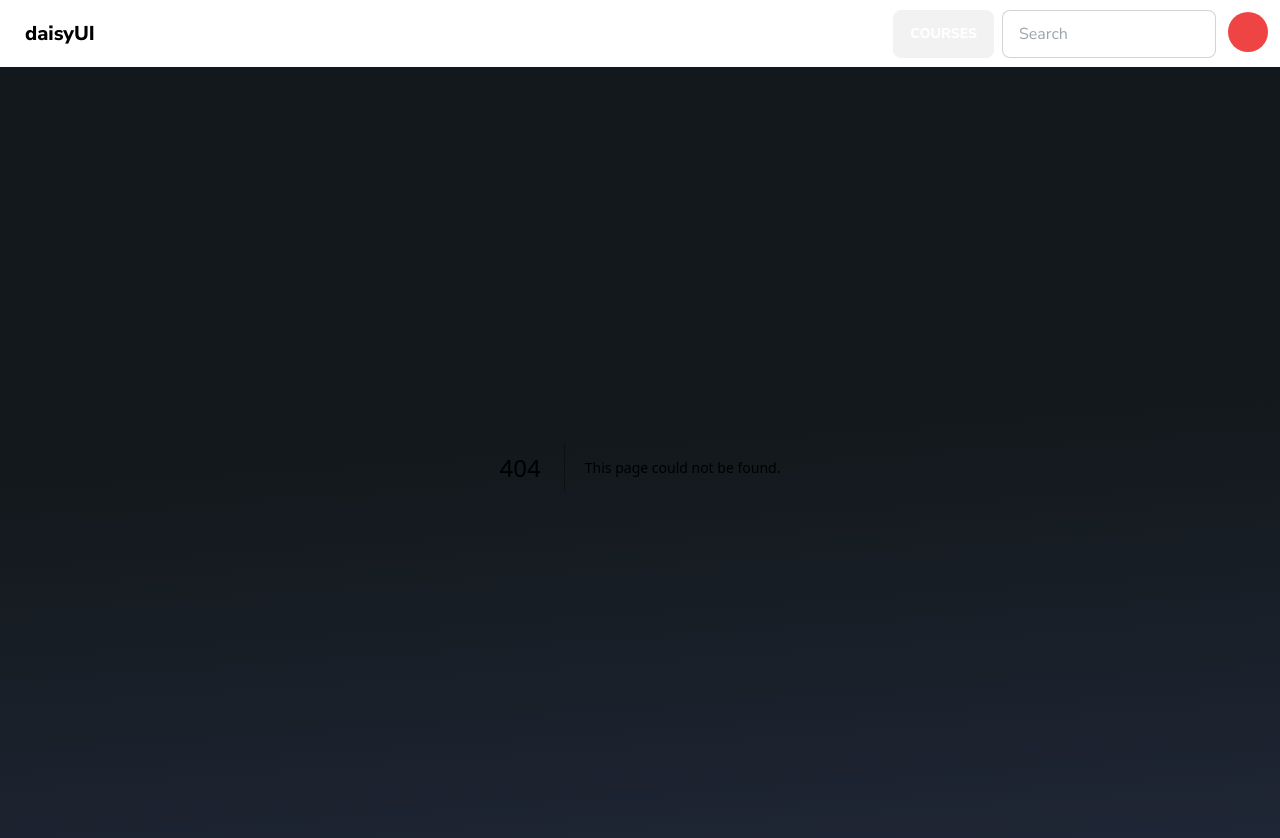
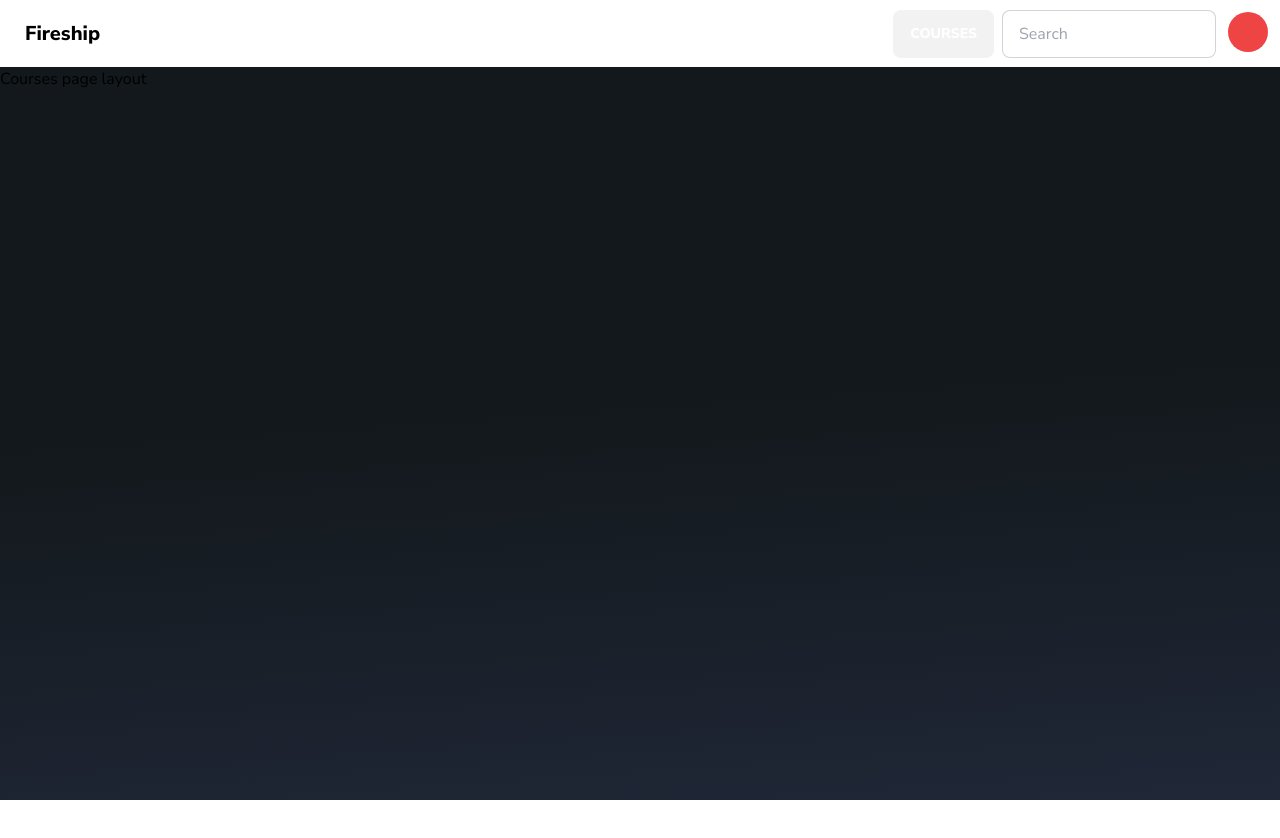
Before and after one commit to kartik7120/NextJS_Course_Assign, a Next.js app: page /courses in a window 1280 px wide. Before the commit this address had no page. Shown: the top 838 px of the page. After the commit the page ends 800 px from the top, so only its background shows below. Built offline with nearby package versions, Linux system fonts and the light colour scheme.

Commit message:
Added useRouter to navigate to courses page

```diff
--- /dev/null
+++ b/app/courses/page.tsx
@@ -0,0 +1,3 @@
+export default function Page() {
+    return <h1>Courses page layout</h1>
+}
--- a/app/layout.tsx
+++ b/app/layout.tsx
@@ -20,7 +20,8 @@ export default function RootLayout({
     <html lang="en">
       <body className={nunito.className} style={{
         background: "linear-gradient(176deg,rgb(18,24,27) 50%,rgb(32,39,55) 100%)",
-        minHeight: "100vh"
+        minHeight: "100vh",
+        scrollBehavior: "smooth"
       }}>
         <NavBar />
         {children}
--- a/app/page.tsx
+++ b/app/page.tsx
@@ -108,7 +108,7 @@ export default function Home() {
         <p className='text-5xl text-gray3 px-4 text-center'>
           There&apos;s tons of free content here, so <span className='animate-pulse text-yellow-600 font-bold'> play </span>around before you upgrade
         </p>
-        <p className='mt-10 animate-bounce text-3xl block text-center'>every course starts free, try it out 🚀</p>
+        <Link href="/courses"> <p className='mt-10 animate-bounce text-3xl block text-center'>every course starts free, try it out 🚀</p></Link>
       </div>
     </main>
   )
--- a/components/NavBar.tsx
+++ b/components/NavBar.tsx
@@ -1,13 +1,25 @@
+"use client";
 import Image from "next/image";
+import Link from "next/link";
+import { useRouter } from "next/navigation";
+import { useEffect } from "react";
+export default function NavBar() {
 
-export default function NavBar() {
+    const router = useRouter();
+
+    useEffect(() => {
+        router.prefetch("/courses")
+    }, [router])
+
     return (
         <div className="navbar bg-base-100">
             <div className="flex-1">
-                <a className="btn btn-ghost normal-case text-xl">daisyUI</a>
+                <Link href="/" className="btn btn-ghost normal-case text-xl">Fireship</Link>
             </div>
             <div className="flex-none gap-2">
-                <button className="btn font-bold text-white hover:text-orange-600 hover:cursor-pointer hover:scale-110 duration-100">courses</button>
+                <button onClick={() => {
+                    router.push("/courses")
+                }} className="btn font-bold text-white hover:text-orange-600 hover:cursor-pointer hover:scale-110 duration-100">courses</button>
                 <div className="form-control">
                     <input type="text" placeholder="Search" className="input input-bordered w-24 md:w-auto" />
                 </div>
```
